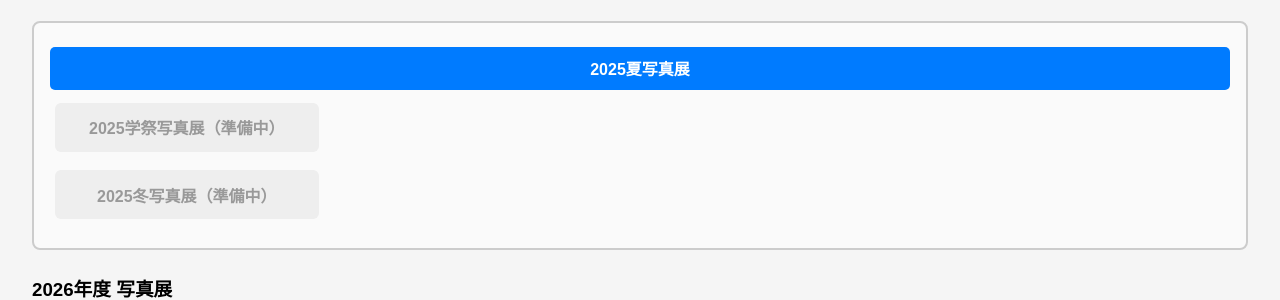
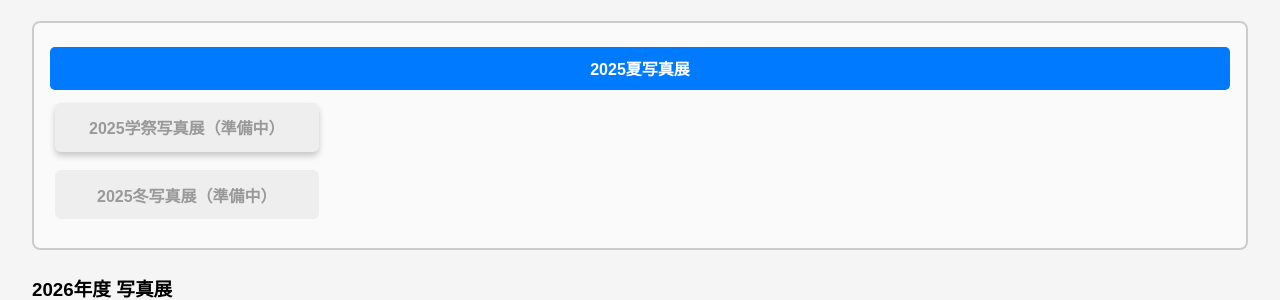
Before and after one commit to fujiyoshi-takayuki/photo-exhibition-site, a Jekyll site: the page built from index.html, in a window 1280 px wide and 1400 px high, scrolled down 134 px. Shown: the part 634-934 px from the top of the window. Built offline with Jekyll 4.4.1, drawn with Linux system fonts in a browser that asks for light colours.

Commit message:
edit button

```diff
--- a/css/style.css
+++ b/css/style.css
@@ -543,6 +543,14 @@ main {
   pointer-events: none;       /* クリック無効化 */
 }
 
+/* 準備中ボタン */
+.button.disabled {
+  background: #eee;        /* 薄いグレー */
+  color: #999;             /* グレー文字 */
+  cursor: not-allowed;     /* 禁止カーソル */
+  pointer-events: none;    /* クリック無効化 */
+}
+
 /* ナビゲーションバー内の準備中リンク */
 .navbar a.disabled {
   color: #999;                /* グレー文字 */
--- a/index.html
+++ b/index.html
@@ -42,7 +42,7 @@ title: "法政大学 小金井写真部 写真展サイト &#8211; Hosei Univers
   </div>
   <div class="event-link">
     <!-- <a href="{{ "/2025/gakusai/" | relative_url }}">2025学祭写真展（準備中）</a> -->
-    <a href="#" class="disabled">2025学祭写真展（準備中）</a>
+    <a href="#" class="button disabled">2025学祭写真展（準備中）</a>
   </div>
   <div class="event-link">
     <a href="#" class="disabled">2025冬写真展（準備中）</a>
```
